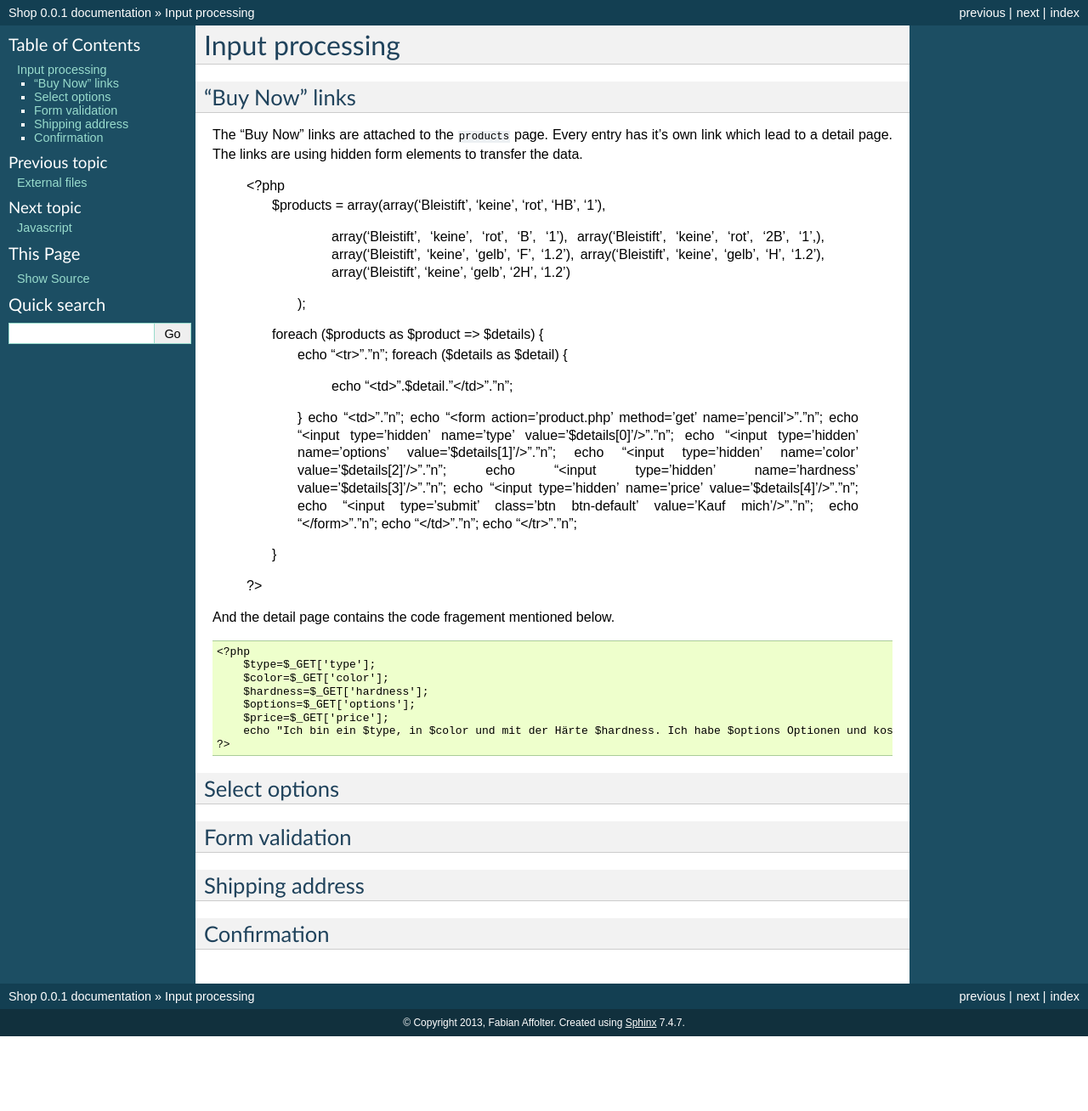
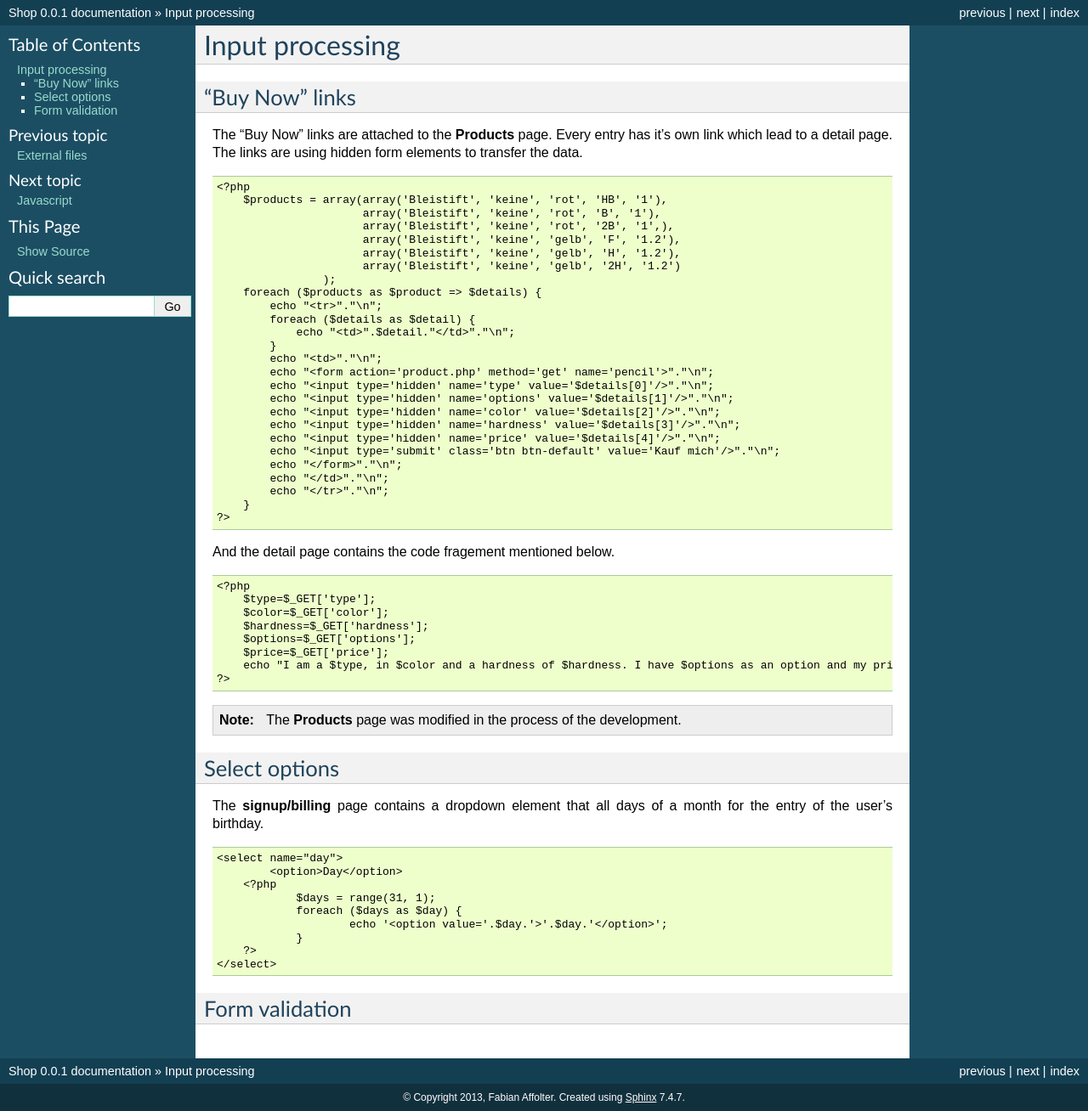
Before and after one commit to fabaff/shop, a Sphinx documentation site: the page built from docs/input.rst, in a window 1280 px wide. Shown: the whole page at 85% size. Built offline with Sphinx 7.4.7, drawn with Linux system fonts in a browser that asks for light colours; formulas are drawn with MathJax 3; before the commit the page ends 1220 px from its top, so only the background shows below that.

Commit message:
add content

```diff
--- a/docs/input.rst
+++ b/docs/input.rst
@@ -44,22 +44,28 @@
         $hardness=$_GET['hardness'];
         $options=$_GET['options'];
         $price=$_GET['price'];
-        echo "Ich bin ein $type, in $color und mit der Härte $hardness. Ich habe $options Optionen und koste $price CHF.";
+        echo "I am a $type, in $color and a hardness of $hardness. I have $options as an option and my price is $price CHF.";
     ?>
 
+.. note::
+
+   The **Products** page was modified in the process of the development.
 
 Select options
 --------------
+The **signup/billing** page contains a dropdown element that all days of a month for
+the entry of the user's birthday. ::
+
+    <select name="day">
+	    <option>Day</option>
+        <?php
+	        $days = range(31, 1);
+	        foreach ($days as $day) {
+		        echo '<option value='.$day.'>'.$day.'</option>';
+	        }
+        ?>
+    </select>
 
 
 Form validation
 ---------------
-
-
-
-Shipping address
-----------------
-
-
-Confirmation
-------------
```
Also changed, not shown: other parts of docs/input.rst (+3 -3 lines).
